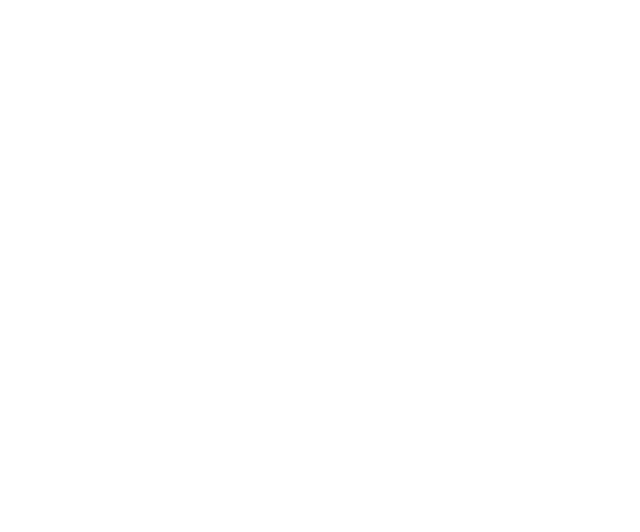
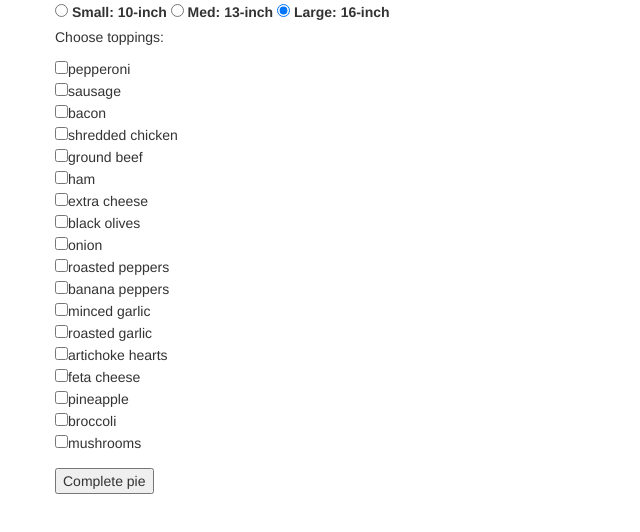
Before and after one commit to bradcopenhaver/pizza-place, a plain HTML site: page index.html in a window 1280 px wide. Shown: the whole page, without its empty margins (0-640 px from the left). Drawn offline with Linux system fonts and the light colour scheme.

Commit message:
create testing UI for pizza size and toppings

```diff
--- a/index.html
+++ b/index.html
@@ -14,8 +14,44 @@
   <body>
     <div class="container">
       <div class="row">
+        <form>
+          <label>
+            <input type="radio" name="size" value="small" checked>
+            Small: 10-inch
+          </label>
+          <label>
+            <input type="radio" name="size" value="medium">
+            Med: 13-inch
+          </label>
+          <label>
+            <input type="radio" name="size" value="large" checked>
+            Large: 16-inch
+          </label>
 
+          <div class="form-group">
+            <p>Choose toppings:</p>
+            <input type="checkbox" name="toppings" value="pepperoni">pepperoni<br>
+            <input type="checkbox" name="toppings" value="sausage">sausage<br>
+            <input type="checkbox" name="toppings" value="bacon">bacon<br>
+            <input type="checkbox" name="toppings" value="shredded chicken">shredded chicken<br>
+            <input type="checkbox" name="toppings" value="ground beef">ground beef<br>
+            <input type="checkbox" name="toppings" value="ham">ham<br>
+            <input type="checkbox" name="toppings" value="extra cheese">extra cheese<br>
+            <input type="checkbox" name="toppings" value="black olives">black olives<br>
+            <input type="checkbox" name="toppings" value="onion">onion<br>
+            <input type="checkbox" name="toppings" value="roasted peppers">roasted peppers<br>
+            <input type="checkbox" name="toppings" value="banana peppers">banana peppers<br>
+            <input type="checkbox" name="toppings" value="minced garlic">minced garlic<br>
+            <input type="checkbox" name="toppings" value="roasted garlic">roasted garlic<br>
+            <input type="checkbox" name="toppings" value="artichoke hearts">artichoke hearts<br>
+            <input type="checkbox" name="toppings" value="feta cheese">feta cheese<br>
+            <input type="checkbox" name="toppings" value="pineapple">pineapple<br>
+            <input type="checkbox" name="toppings" value="broccoli">broccoli<br>
+            <input type="checkbox" name="toppings" value="mushrooms">mushrooms<br>
+          </div>
 
+          <button type="submit">Complete pie</button>
+        </form>
       </div><!--row-->
     </div><!--container-->
   </body>
```
